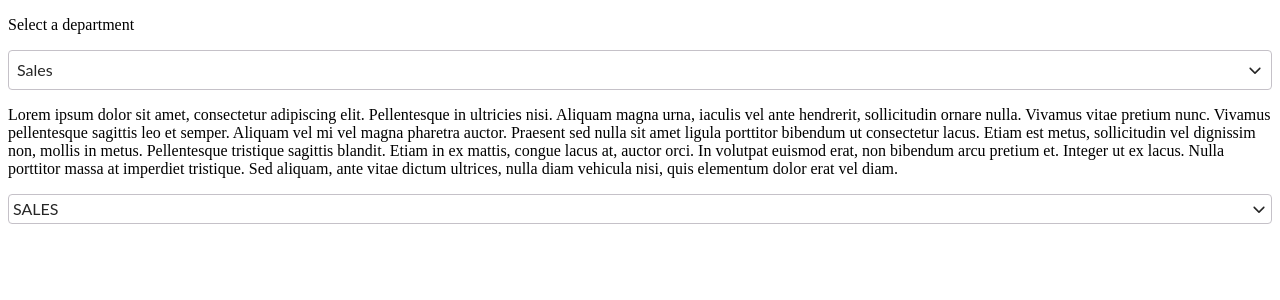
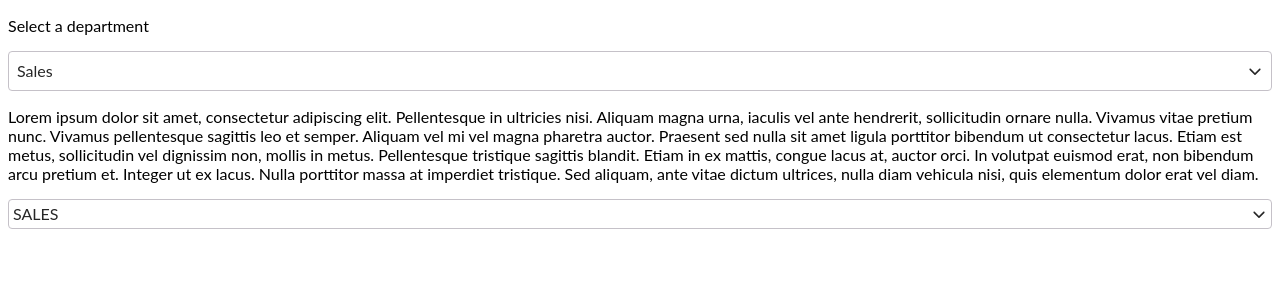
Before and after one commit to jeanne-v/menu-select, a React (Vite) app: page / in a window 1280 px wide. Shown: the top 300 px of the page. Built offline with nearby package versions, Linux system fonts and the light colour scheme.

Commit message:
Rmv unnecessary styles

```diff
--- a/dev/App.css
+++ b/dev/App.css
@@ -1,3 +1,7 @@
+body {
+    font-family: "Lato", sans-serif;
+}
+
 .uppercase * {
     text-transform: uppercase;
 }
--- a/lib/MenuSelect.module.css
+++ b/lib/MenuSelect.module.css
@@ -8,7 +8,6 @@
     box-sizing: border-box;
     color: #262626;
     line-height: 1.25;
-    font-family: "Lato", sans-serif;
 }
 
 .medium {
@@ -33,6 +32,7 @@
     height: var(--height);
     background-color: var(--bg-color);
     font-size: 1rem;
+    font-family: inherit;
 }
 
 .open .button {
```
